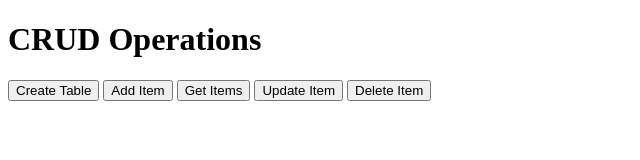
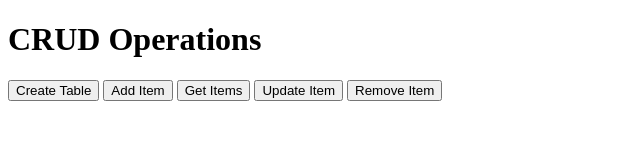
Before and after one commit to huzaifh02/demo-cicd, a website: page public/index.html in a window 1280 px wide. Shown: the full height of the page, 0-640 px from the left. Drawn offline with Linux system fonts and the light colour scheme.

Commit message:
change in html file

```diff
--- a/public/index.html
+++ b/public/index.html
@@ -11,7 +11,7 @@
 <button onclick="addItem()">Add Item</button>
 <button onclick="getItems()">Get Items</button>
 <button onclick="updateItem()">Update Item</button>
-<button onclick="deleteItem()">Delete Item</button>
+<button onclick="deleteItem()">Remove Item</button>
 
 <div id="result"></div>
 
```
